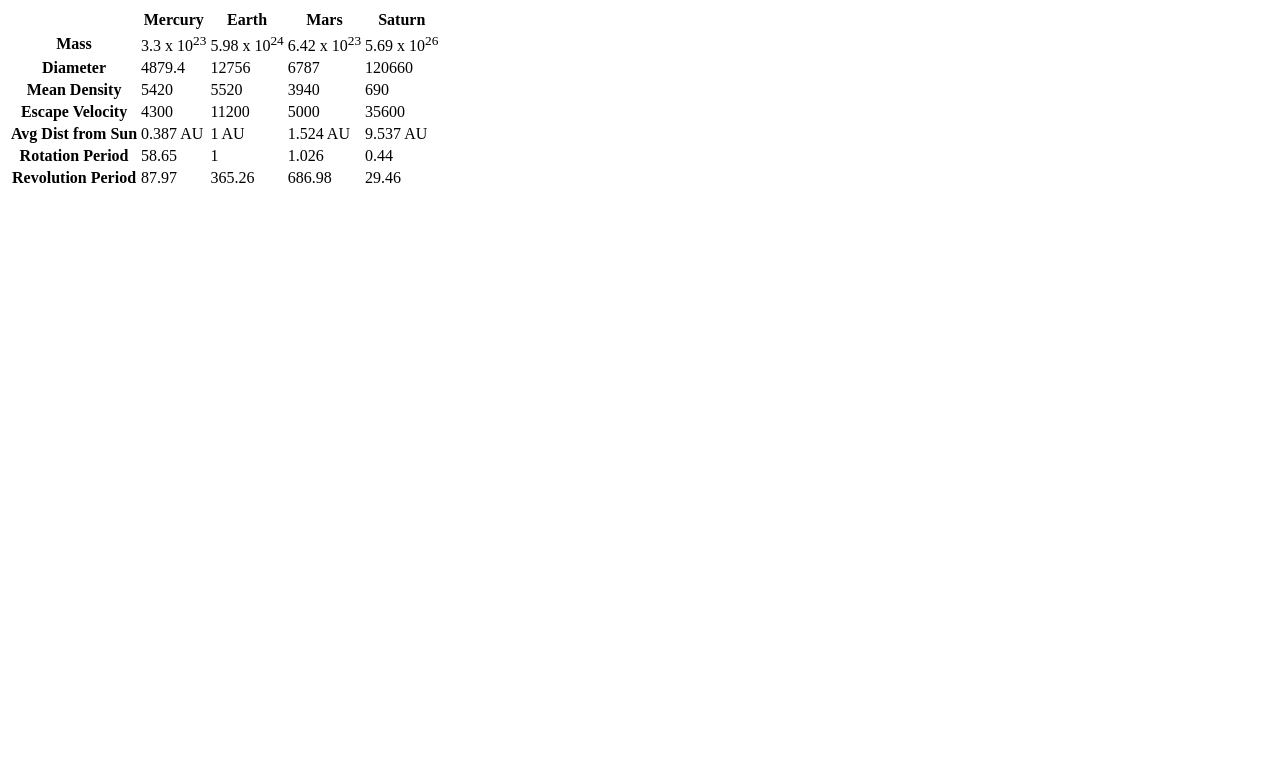
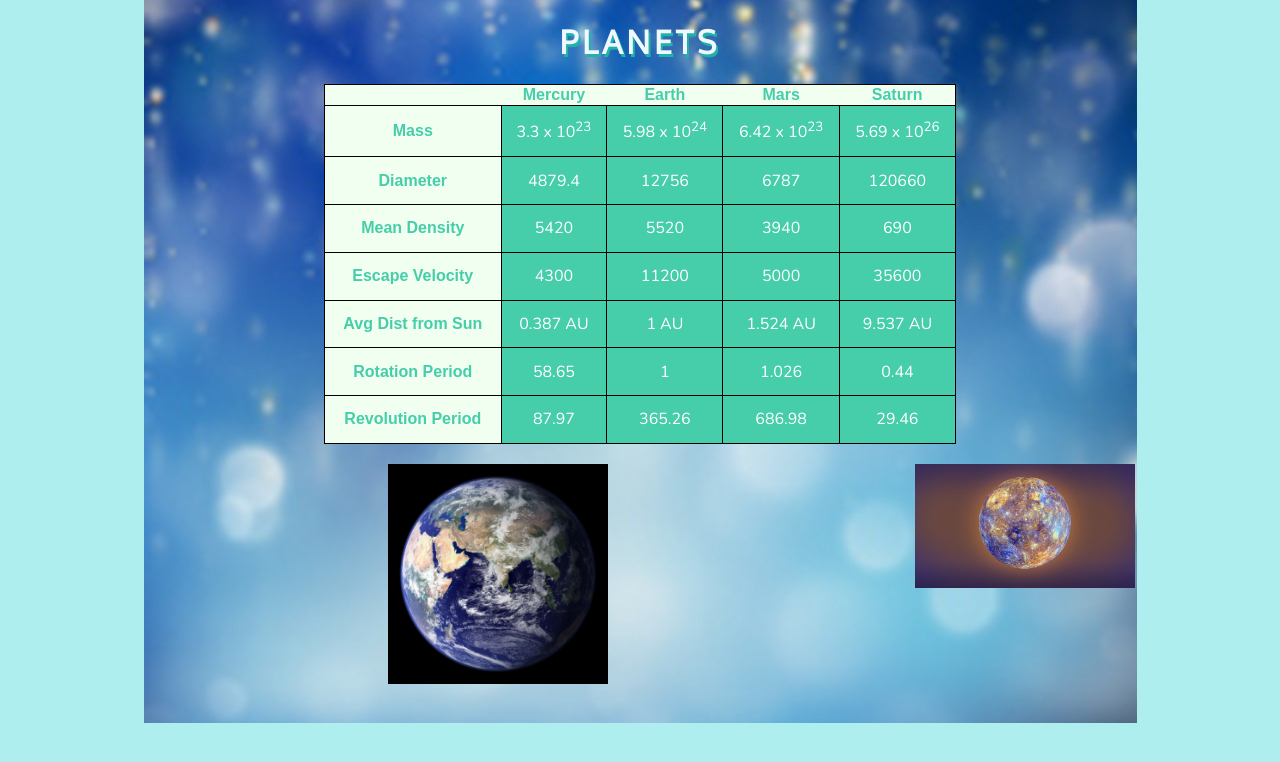
Before and after one commit to dpatel137/Lab-5, a plain HTML site: page index.html in a window 1280 px wide. Drawn offline with nearby package versions, Linux system fonts and the light colour scheme; a web font is replaced by a local one.

Commit message:
css file

```diff
--- a/index.html
+++ b/index.html
@@ -3,10 +3,14 @@
 <head>
   <meta charset="UTF-8">
   <title>Welcome to The Planets</title>
+  <link rel="stylesheet" type="text/css" href="style.css">
+  <link href="https://fonts.googleapis.com/css?family=B612|Nunito" rel="stylesheet">
+  <link href="https://fonts.googleapis.com/css?family=Oxygen" rel="stylesheet">
 </head>
 <body>
-  <table>
-    <thead>
+  <h1>PLANETS</h1>
+  <table id="planettable">
+    <thead id="planetheading">
       <tr>
         <th></th>
         <th>Mercury</th>
@@ -15,7 +19,7 @@
         <th>Saturn</th>
       </tr>
     </thead>
-    <tbody>
+    <tbody id="description">
       <tr>
         <th>Mass</th>
         <td>3.3 x 10<sup>23</sup></td>
@@ -67,5 +71,7 @@
       </tr>
     </tbody>
   </table>
+  <img id="mercury" src="images/mercury.jpg" alt="mercury image">
+  <img id="earth" src="images/earth.jpg" alt="earth image">
 </body>
 </html>
--- /dev/null
+++ b/style.css
@@ -0,0 +1,67 @@
+body {
+  background-image: url(images/background.jpg);
+  background-position: center;
+  background-repeat: no-repeat;
+  background-color: #AFEEEE;
+}
+
+h1 {
+  text-shadow: 2px 3px #20B2AA;
+  letter-spacing: 4px;
+  color: #F0F8FF;
+  text-align: center;
+  font-family: 'Oxygen', sans-serif;
+}
+
+#mercury {
+  display: block;
+  padding: 20px 0 0 907px;
+  position: absolute;
+  float: left;
+  width: 220px;
+
+}
+
+#earth {
+  display: block;
+  padding: 20px 0 0 380px;
+  position: absolute;
+  float: left;
+  width: 220px;
+}
+
+#planettable {
+  margin-left: auto;
+  margin-right: auto;
+  text-align: center;
+  width: 50%;
+  height: 360px;
+  border: 1px solid black;
+  border-collapse: collapse;
+}
+
+#planetheading {
+  padding-top: 1px;
+  background-color: #F0FFF0;
+  color: #46CDAA;
+  border: 1px solid black;
+  font-family: 'B612', Arial,sans-serif;
+
+}
+
+#description th {
+  padding: 10px;
+  background-color: #F0FFF0;
+  color: #46CDAA;
+  font-family: 'B612', Arial,sans-serif;
+  border: 1px solid black;
+
+}
+
+#description td {
+  padding: 10px;
+  background-color: #46CDAA;
+  color: #FFFFFF;
+  font-family: 'Nunito', sans-serif;
+  border: 1px solid black;
+}
```
Also changed, not shown: images/background.jpg (added), images/earth.jpg (added), images/mercury.jpg (added).
